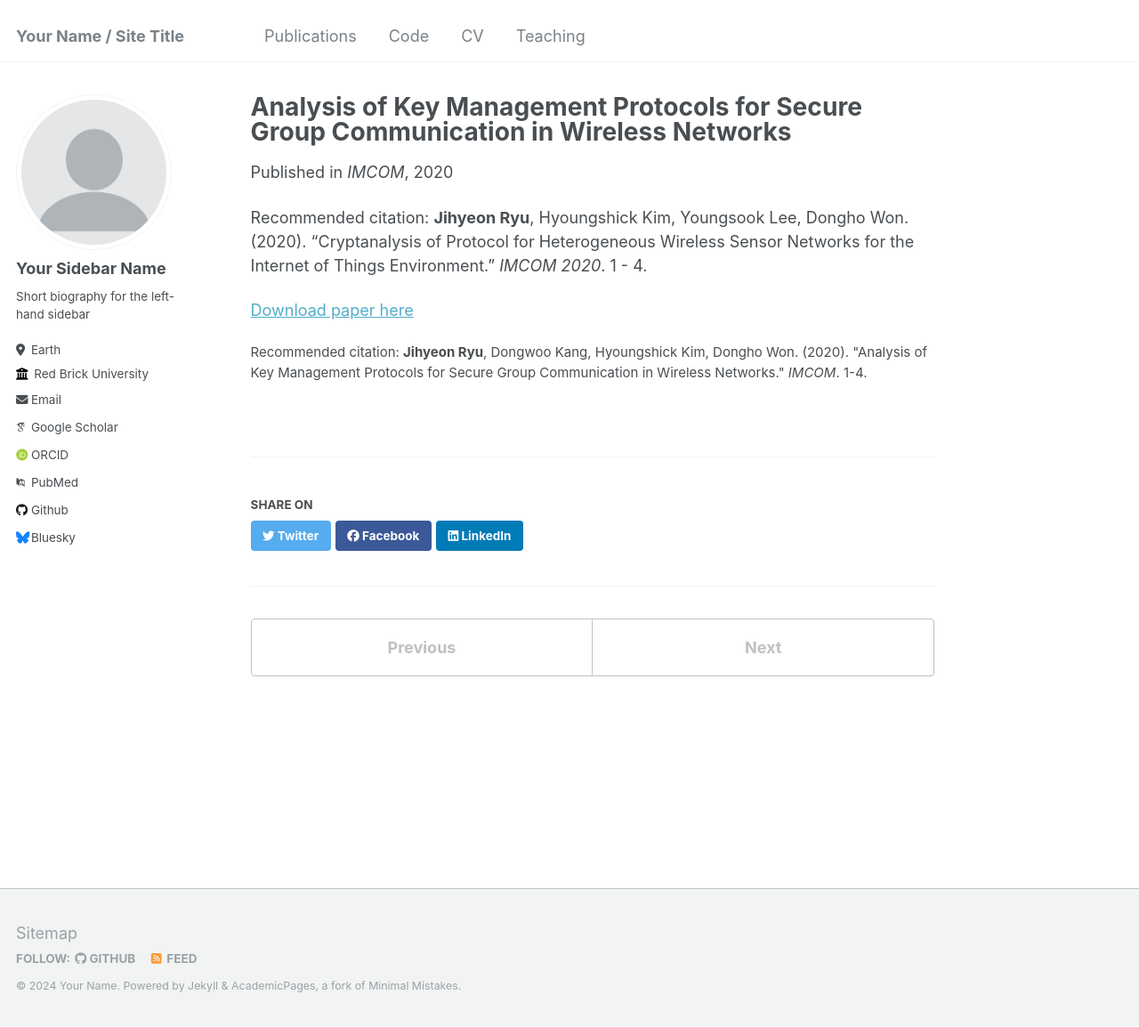
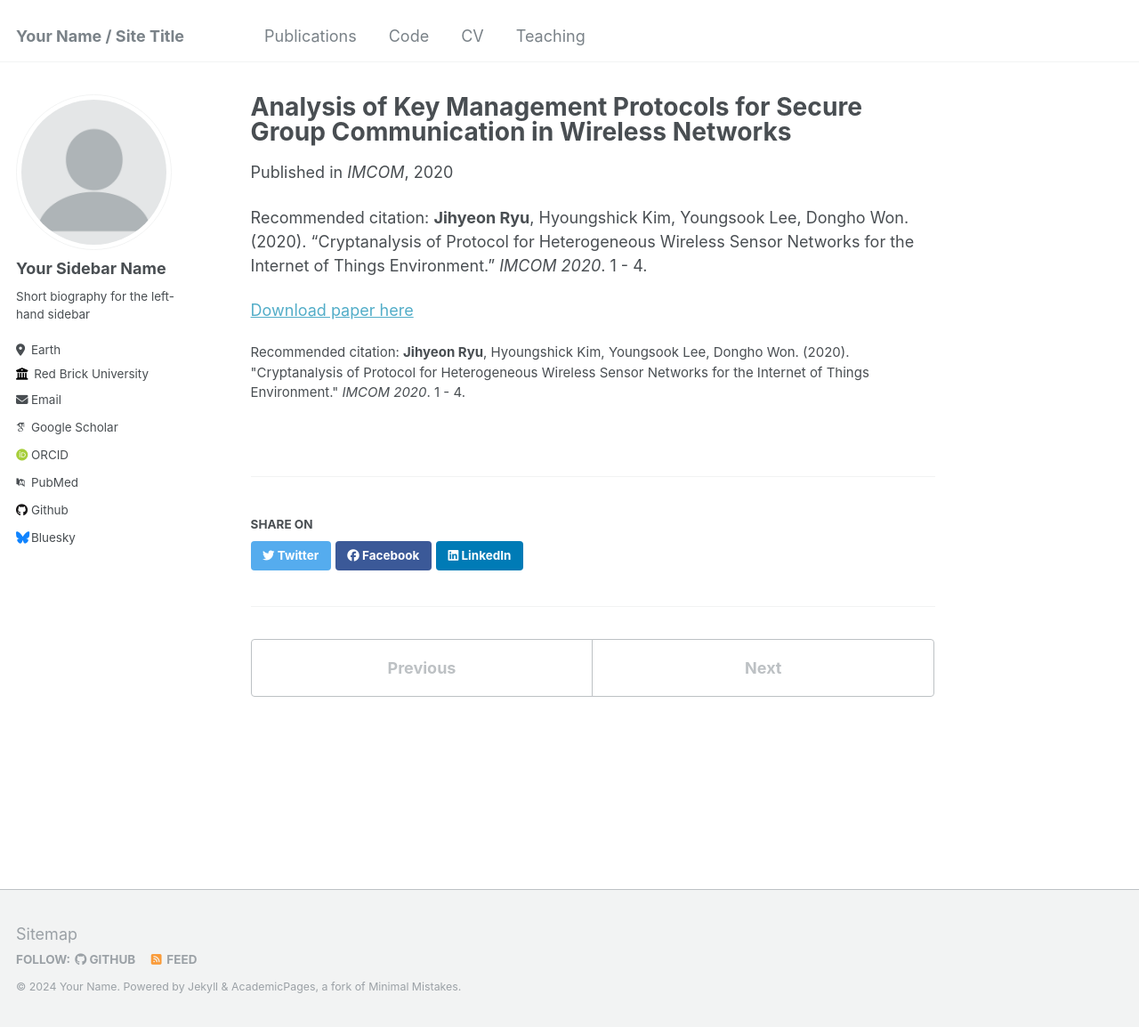
Before and after one commit to junsix/junsix.github.io, a Jekyll site: the page built from _publications/2020-01-03-IMCOM.md, in a window 1280 px wide and 1154 px high. Shown: the whole window at 89% size. Built offline with Jekyll 4.4.1, drawn with Linux system fonts in a browser that asks for light colours; some web fonts are replaced.

Commit message:
Update 2020-01-03-IMCOM.md

```diff
--- a/_publications/2020-01-03-IMCOM.md
+++ b/_publications/2020-01-03-IMCOM.md
@@ -5,7 +5,7 @@ permalink: /publication/2020-01-03-IMCOM
 excerpt: 'This paper is about the number 1. The number 2 is left for future work.'
 date: 2020-01-03
 venue: 'IMCOM'
-citation: '<b>Jihyeon Ryu</b>, Dongwoo Kang, Hyoungshick Kim, Dongho Won. (2020). "Analysis of Key Management Protocols for Secure Group Communication in Wireless Networks." <i>IMCOM</i>. 1-4.'
+citation: '<b>Jihyeon Ryu</b>, Hyoungshick Kim, Youngsook Lee, Dongho Won. (2020). "Cryptanalysis of Protocol for Heterogeneous Wireless Sensor Networks for the Internet of Things Environment." <i>IMCOM 2020</i>. 1 - 4.'
 ---
 Recommended citation: **Jihyeon Ryu**, Hyoungshick Kim, Youngsook Lee, Dongho Won. (2020). "Cryptanalysis of Protocol for Heterogeneous Wireless Sensor Networks for the Internet of Things Environment." *IMCOM 2020*. 1 - 4.
 
```
